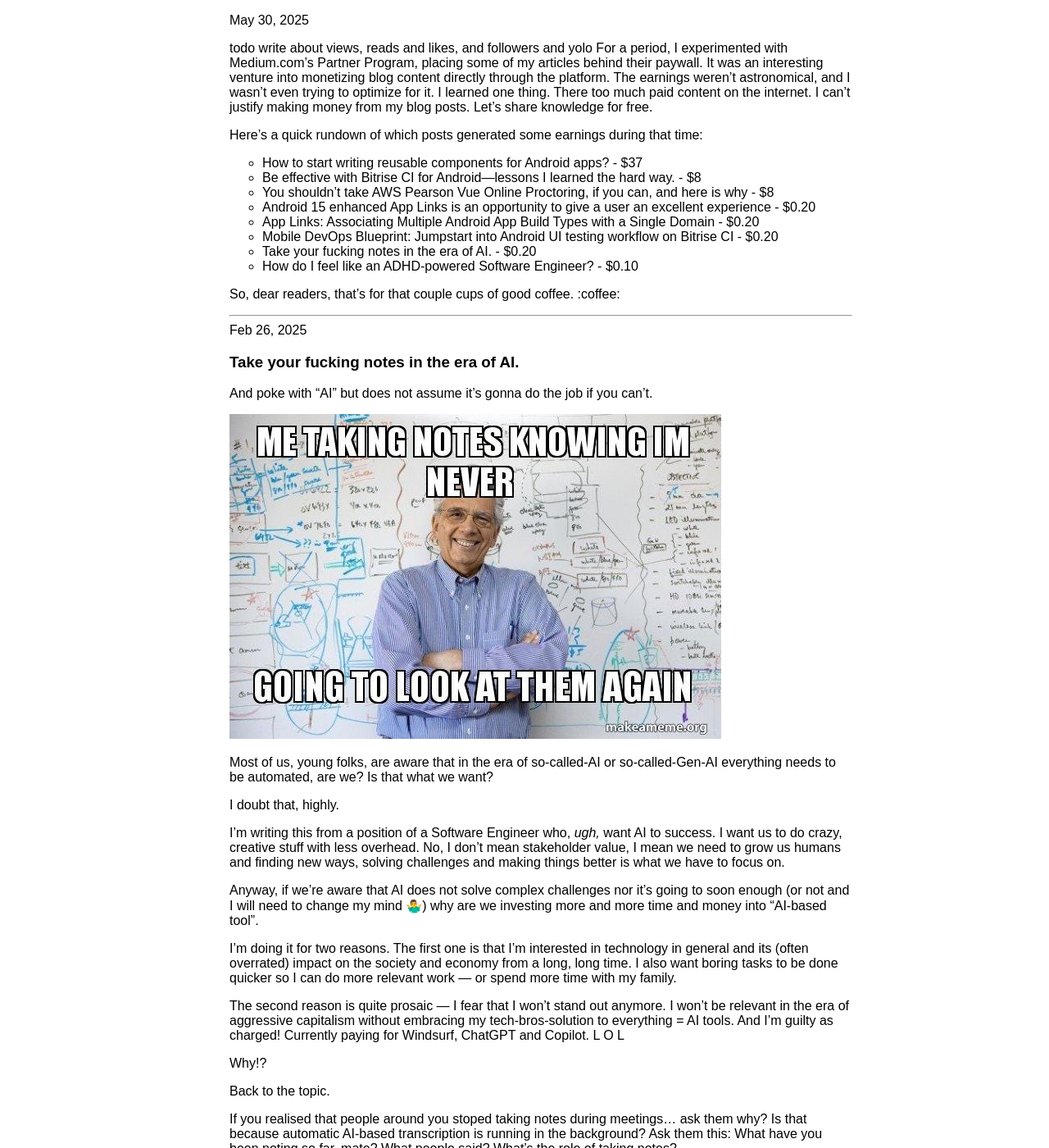
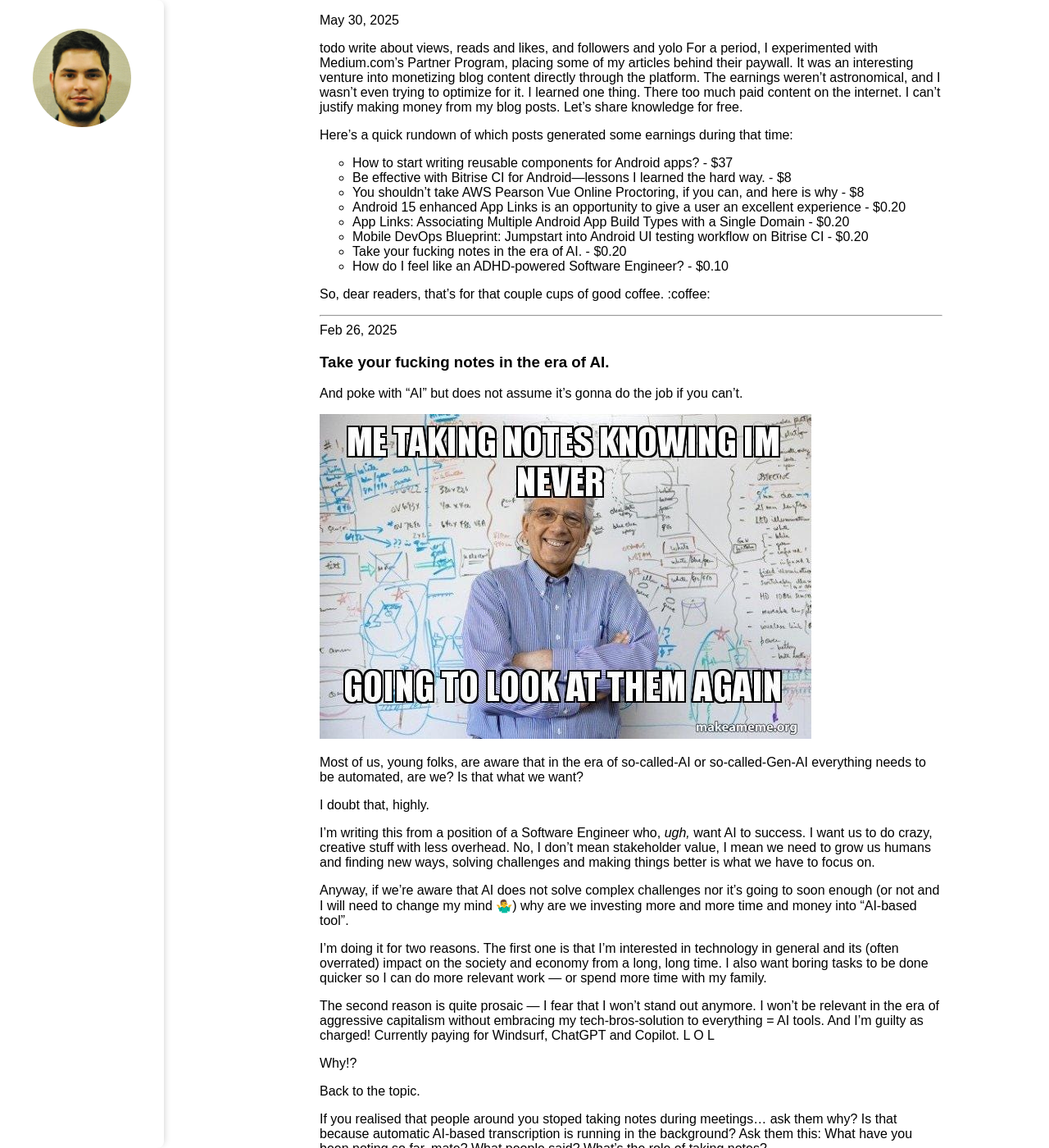
Before and after one commit to xavarius/the-blog, a Jekyll site: the page built from index.markdown, in a window 1280 px wide and 1400 px high. Shown: the whole window at 82% size. Built offline with Jekyll 4.4.1, drawn with Linux system fonts in a browser that asks for light colours.

Commit message:
Adds sidebar with profile pic

```diff
--- a/_config.yml
+++ b/_config.yml
@@ -33,6 +33,16 @@ stackoverflow_id: "2230031"
 medium_profile_url: "https://medium.com/@maciekmalak"
 job_title: Stuff Software Engineer
 
+
+minima:
+  social_links:
+    - { platform: github,   user_url: "https://github.com/xavarius", title: "GitHub" }
+    - { platform: linkedin, user_url: "https://www.linkedin.com/in/maciejmalak", title: "LinkedIn" }
+    - { platform: twitter,  user_url: "https://twitter.com/MonkeyDevsPl", title: "Twitter" }
+    - { platform: instagram, user_url: "https://www.instagram.com/barabaszbonawentura", title: "Instagram" }
+    - { platform: medium,   user_url: "https://medium.com/@maciekmalak", title: "Medium" }
+    - { platform: stackoverflow, user_url: "https://stackoverflow.com/users/2230031", title: "Stack Overflow" }
+
 # Build settings
 # theme: minima
 plugins:
--- a/_layouts/default.html
+++ b/_layouts/default.html
@@ -11,6 +11,9 @@
     {% endif %}
   </head>
   <body>
+    <aside class="social-sidebar">
+      <img src="{{ '/assets/profile.png' | relative_url }}" alt="Profile Picture" class="profile-image">
+    </aside>
     <main class="page-content" aria-label="Content">
       <div class="wrapper">
         {{ content }}
--- a/assets/css/style.scss
+++ b/assets/css/style.scss
@@ -25,3 +25,34 @@ body {
   padding: 30px 0;
   text-align: center;
 }
+
+.social-sidebar {
+  position: fixed;
+  top: 0;
+  left: 0;
+  width: 200px; /* You can adjust this width */
+  height: 100vh; /* Full viewport height */
+  background-color: #fff; /* White background, change as needed */
+  padding: 15px;
+  /* Shadow only on the right edge for elevation */
+  box-shadow: 5px 0 10px -5px rgba(0, 0, 0, 0.2);
+  z-index: 1000; /* This ensures the sidebar stays on top of other content */
+  /* Optional: round only the top-right and bottom-right corners */
+  border-radius: 0 8px 8px 0;
+  box-sizing: border-box; /* Ensures padding doesn't add to the width/height */
+}
+
+.profile-image {
+  display: block; /* Allows margin auto for horizontal centering */
+  width: 120px;   /* Adjust as needed */
+  height: 120px;  /* Must be same as width for a perfect circle */
+  border-radius: 50%; /* This makes the image circular */
+  object-fit: cover;  /* This ensures the image covers the circular area well, cropping if necessary */
+  object-position: 50% 0%; /* Adjusts vertical position; 50% 50% is center. 50% 60% shifts image content down. */
+  margin: 20px auto;  /* Adds 20px margin at the top and bottom, and centers horizontally */
+}
+
+/* Adjust main content margin to prevent overlap with the fixed sidebar */
+.page-content {
+  margin-left: 220px; /* Adjust this value: sidebar width (200px) + desired gap (20px) */
+}
--- a/assets/main.scss
+++ b/assets/main.scss
@@ -1,3 +1,6 @@
+---
+---
+
 // Responsive Breakpoints (Mobile-First)
 $breakpoint-small: 576px;  // Small devices (landscape phones)
 $breakpoint-medium: 768px; // Medium devices (tablets)
@@ -26,7 +29,9 @@ $breakpoint-xlarge: 1200px; // Extra large devices (large desktops)
 // Basic Body Styles (Mobile-First)
 body {
   margin: 0;
-  padding: 0;
+  padding: 0; // Base padding reset
+  padding-left: 55px; // Space for the fixed sidebar (must match .social-sidebar width)
+  box-sizing: border-box;
   font-family: -apple-system, BlinkMacSystemFont, "Segoe UI", Roboto, Helvetica, Arial, sans-serif, "Apple Color Emoji", "Segoe UI Emoji", "Segoe UI Symbol"; // A common system font stack
   font-size: 16px; // Base font size, 1rem = 16px
   line-height: 1.6;
@@ -213,3 +218,58 @@ iframe {
   margin-left: auto;  // Center the media
   margin-right: auto; // Center the media
 }
+
+// Social Sidebar Styles
+.social-sidebar {
+  position: fixed;
+  left: 0;
+  top: 0;
+  height: 100vh;
+  width: 55px; // Thin but visible width
+  background-color: #ffffff; // White background
+  // For a modern lifted feel, uncomment the line below:
+  // box-shadow: 2px 0 5px rgba(0,0,0,0.08);
+  padding: 20px 0;
+  display: flex;
+  flex-direction: column;
+  justify-content: center; // Vertically center the icon group
+  align-items: center;    // Horizontally center icons within the bar
+  z-index: 1000; // Ensure it's on top
+  box-sizing: border-box;
+
+  ul {
+    list-style-type: none; // Explicitly remove bullet points
+    list-style-image: none; // Ensure no image is used as a list marker
+    margin: 0;
+    padding: 0;
+    display: flex;
+    flex-direction: column;
+    align-items: center;
+  }
+
+  li {
+    margin-bottom: 18px;
+
+    &:last-child {
+      margin-bottom: 0;
+    }
+  }
+
+  .svg-icon {
+    width: 24px;
+    height: 24px;
+    fill: #555555; // Neutral icon color
+    transition: fill 0.2s ease-in-out, transform 0.2s ease-in-out;
+
+    &:hover {
+      fill: #007bff; // Primary color on hover
+      transform: scale(1.15); // Slight zoom on hover
+    }
+  }
+
+  // Specific styling for individual icons
+  li.social-icon-medium .svg-icon {
+    width: 24px; // Enforce standard size for Medium icon
+    height: 24px;
+  }
+}
```
Also changed, not shown: assets/profile.png (added), 1 other file.
